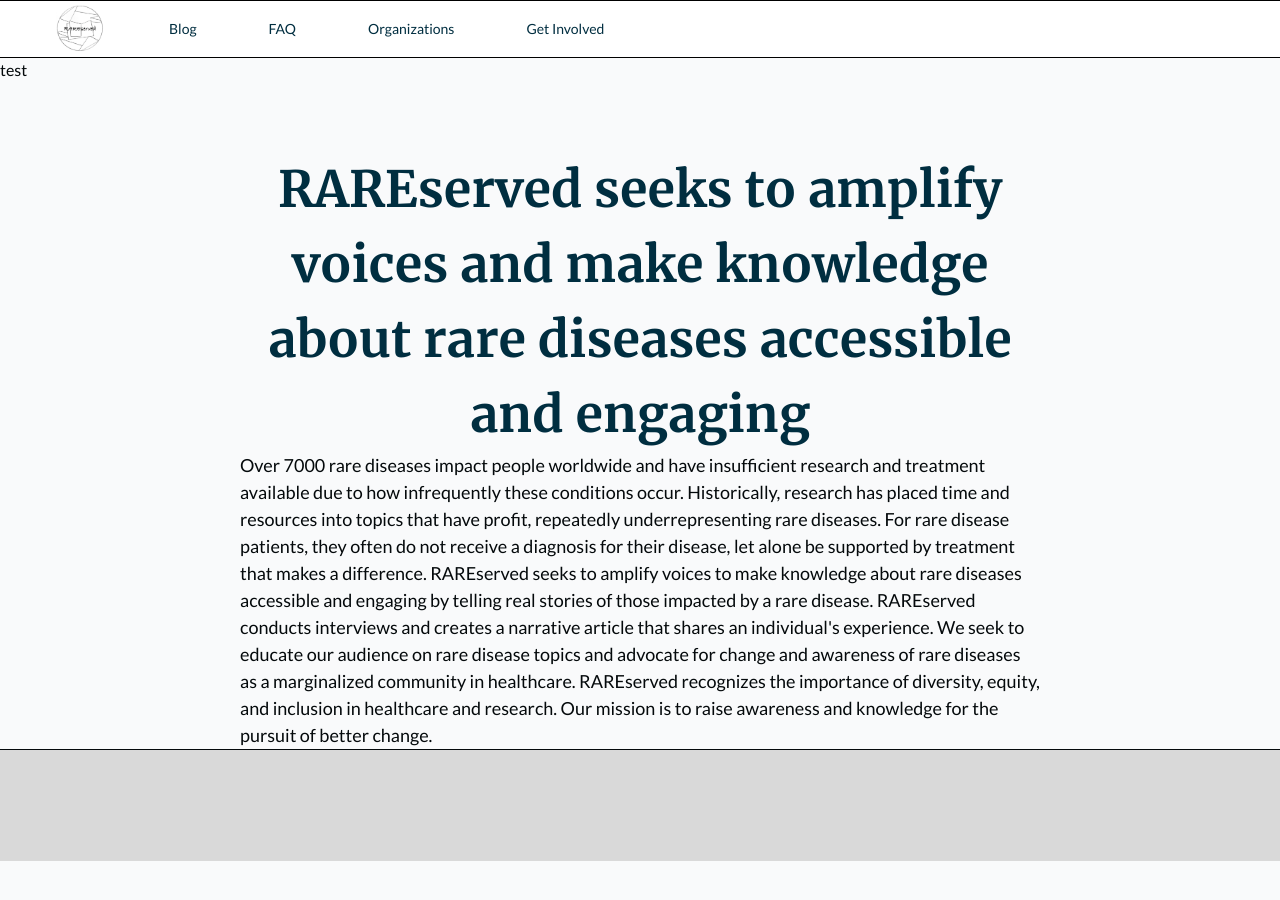
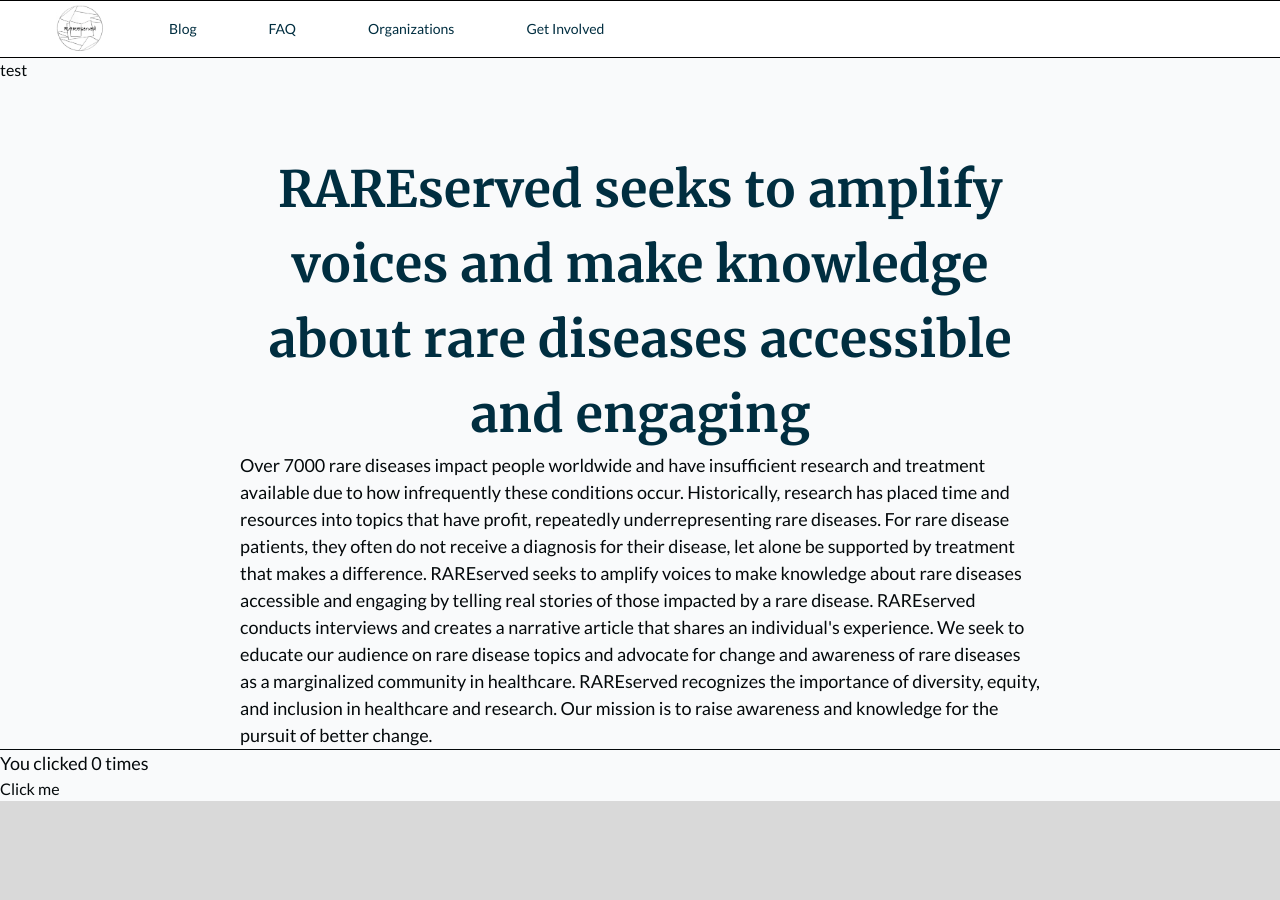
Before and after one commit to hcp-uw/rareserved, a Next.js app: page / in a window 1280 px wide. Shown: the top 900 px of the page. Before the commit the page ends 861 px from the top, so only its background shows below. Built offline with nearby package versions, Linux system fonts and the light colour scheme; no server answers; the database is empty.

Commit message:
Added test client side component

```diff
--- a/app/page.tsx
+++ b/app/page.tsx
@@ -1,6 +1,8 @@
+'use client';
+
 import DeployButton from "../components/tutorial/DeployButton";
 import AuthButton from "../components/tutorial/AuthButton";
-import { createClient } from "@/utils/supabase/server";
+import { createClient } from "@/utils/supabase/client";
 import ConnectSupabaseSteps from "@/components/tutorial/ConnectSupabaseSteps";
 import SignUpUserSteps from "@/components/tutorial/SignUpUserSteps";
 import Header from "@/components/tutorial/Header";
@@ -8,28 +10,25 @@
 import TEMPLOGO from '@/images/TEMPLOGO.png';
 import FullDivider from "@/components/FullDivider";
 import Footer from "@/components/Footer";
+import Counter from "@/components/testButton";
 import { getEvents } from "@/utils/supabase/load-data";
+import { upsertEvent } from "@/utils/supabase/update-data";
+import { makeEvent } from "@/utils/data-types";
 
 
 
 export default async function Index() {
-  const canInitSupabaseClient = () => {
-    // This function is just for the interactive tutorial.
-    // Feel free to remove it once you have Supabase connected.
-    try {
-      createClient();
-      return true;
-    } catch (e) {
-      return false;
-    }
-  };
+  const supabase = createClient();
 
-  const isSupabaseConnected = canInitSupabaseClient();
+  // getEvents().then((value) => {
+  //   console.log(value)
+  //   console.log(typeof(value))
+  // });
 
-  getEvents().then((value) => {
-    console.log(value)
-    console.log(typeof(value))
-  });
+  const newEvent = makeEvent(undefined, new Date(2024, 6, 29), null, "Code Party", "CSE2", "Coding away", false);
+
+  upsertEvent(newEvent, supabase);
+  console.log('Just Updated')
 
   return (
     <>
@@ -40,6 +39,7 @@
         <p className="">Over 7000 rare diseases impact people worldwide and have insufficient research and treatment available due to how infrequently these conditions occur. Historically, research has placed time and resources into topics that have profit, repeatedly underrepresenting rare diseases. For rare disease patients, they often do not receive a diagnosis for their disease, let alone be supported by treatment that makes a difference. RAREserved seeks to amplify voices to make knowledge about rare diseases accessible and engaging by telling real stories of those impacted by a rare disease. RAREserved conducts interviews and creates a narrative article that shares an individual's experience. We seek to educate our audience on rare disease topics and advocate for change and awareness of rare diseases as a marginalized community in healthcare. RAREserved recognizes the importance of diversity, equity, and inclusion in healthcare and research. Our mission is to raise awareness and knowledge for the pursuit of better change.</p>
       </div>
       <FullDivider/>
+      <Counter/>
       <Footer/>
     </>
   );
--- /dev/null
+++ b/components/TestButton.tsx
@@ -0,0 +1,14 @@
+'use client';
+
+import { useState } from 'react'
+
+export default function Counter() {
+  const [count, setCount] = useState(0)
+
+  return (
+    <div>
+      <p>You clicked {count} times</p>
+      <button onClick={() => setCount(count + 1)}>Click me</button>
+    </div>
+  )
+}
```
